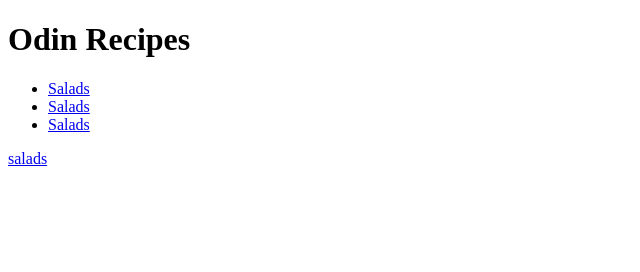
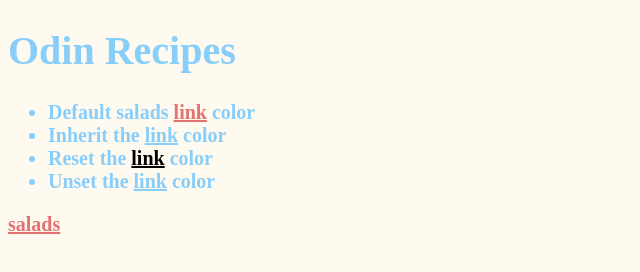
Before and after one commit to IMTku/odin-recipes, a plain HTML site: page index.html in a window 1280 px wide. Shown: the whole page, without its empty margins (0-640 px from the left). Drawn offline with Linux system fonts and the light colour scheme.

```diff
--- a/index.html
+++ b/index.html
@@ -4,14 +4,16 @@
     <meta charset="UTF-8">
     <meta name="viewport" content="width=device-width, initial-scale=1.0">
     <title>Document</title>
+    <link rel="stylesheet" href="index_style.css"
 </head>
 <body>
   <h1>Odin Recipes</h1>
-  <ul>
-    <li><a href="./recipes/salads.html">Salads</a></li>
-    <li><a href="./recipes/salads.html">Salads</a></li>
-    <li><a href="./recipes/salads.html">Salads</a></li>
-  </ul>
+    <ul>
+      <li>Default salads <a href="./recipes/salads.html">link</a> color</li>
+      <li class="my-class-1">Inherit the <a href="./recipes/salads.html">link</a> color</li>
+      <li class="my-class-2">Reset the <a href="./recipes/salads.html">link</a> color</li>
+      <li class="my-class-3">Unset the <a href="./recipes/salads.html">link</a> color</li>
+    </ul>
 
   <a href="./recipes/salads.html">salads</a>
 </body>
--- /dev/null
+++ b/index_style.css
@@ -0,0 +1,18 @@
+body{
+    color: lightskyblue;
+    font-size: 20px;
+    font-weight: bold;
+    background-color: floralwhite;
+}
+.my-class-1 a {
+    color: inherit;
+  }
+
+  .my-class-2 a {
+    color: initial;
+  }
+
+  .my-class-3 a {
+   color: unset;
+  }
+  a{color:rgb(229, 113, 113)}
--- a/recipes/style.css
+++ b/recipes/style.css
@@ -1,8 +1,12 @@
 /* (color, background color, typography properties, etc)
 We haven’t covered how to use a custom font for the font-family property yet, so for now take a look at CSS Fonts for a list of generic font families to use, and CSS Web Safe Fonts for a list of fonts that are web safe */
 *{
-    background-color:lightgoldenrodyellow;
+    background-color:floralwhite;
     color:royalblue;
+    margin:8px;
+    border:2px;
+    padding:8px
+    font: size 12px;
 }
 h1{
     background-color: lightskyblue;
@@ -10,6 +14,8 @@ h1{
     color:cornflowerblue;
     font-family:Verdana ,sans-serif;
     text-align: center;
+    border-color: powderblue;
+    border-style: solid;
 
 }
 h2{
@@ -18,6 +24,8 @@ h2{
     color: deepskyblue;
     font-family: "Times New Roman",serif;
     text-align: center;
+    border-color: powderblue;
+    border-style: solid;
 }
 body{
     font-size: 21px;
@@ -25,6 +33,7 @@ body{
     font-weight: bold;
 }
 img{
+    display: inline-block;
     width: 150px;
     height: auto;
 }
```
Also changed, not shown: recipes/salads.html (+1 -1 lines), salads.html (+1 -1 lines).
